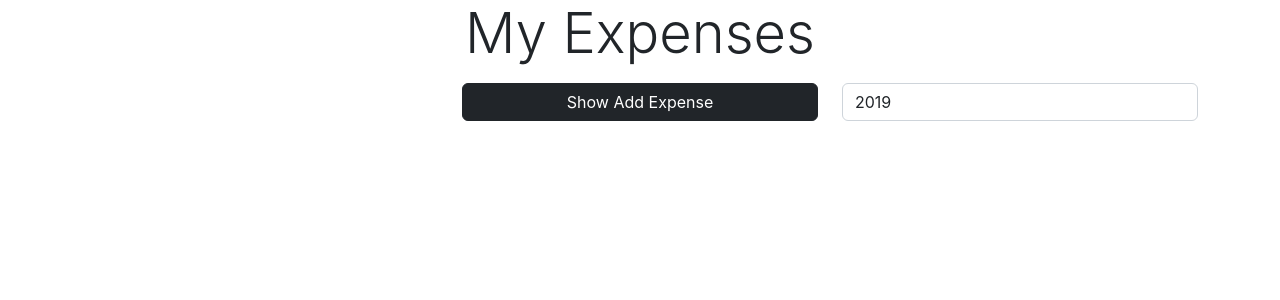
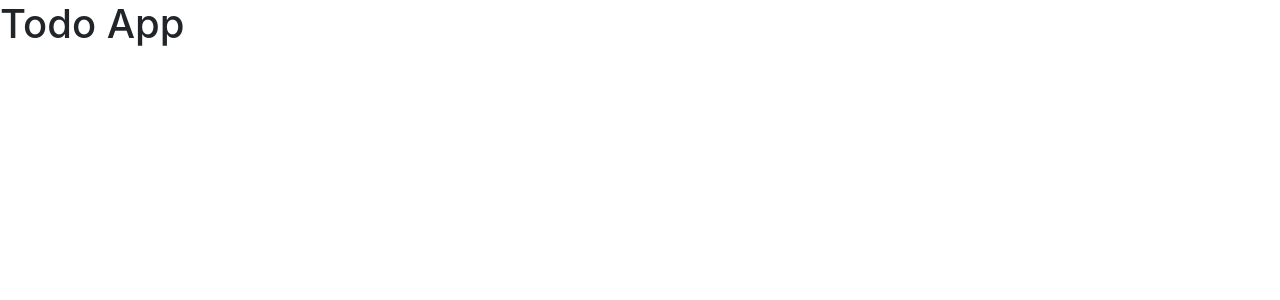
Before and after one commit to synergy2411/frontend-advanced-react, a React (Create React App) app: page / in a window 1280 px wide. Shown: the top 300 px of the page. Built offline with nearby package versions, Linux system fonts and the light colour scheme.

Commit message:
todo app added

```diff
--- a/src/App.js
+++ b/src/App.js
@@ -1,9 +1,11 @@
 import Expenses from "./Components/Expenses/Expenses";
+import Todo from "./Components/Todo/Todo";
 
 function App() {
   return (
     <div>
-      <Expenses />
+      {/* <Expenses /> */}
+      <Todo />
     </div>
   );
 }
--- a/src/Components/Expenses/Expenses.js
+++ b/src/Components/Expenses/Expenses.js
@@ -46,9 +46,8 @@ const Expenses = () => {
         setExpenses(filteredExpenses);
     }
 
-    const onFilterYear = selYear => {
-        setSelectedYear(selYear);       // << 2022
-    }
+    const onFilterYear = selYear => setSelectedYear(selYear);       // << 2022
+
 
     let filteredExp = expenses.filter(exp => exp.createdAt.getFullYear().toString() === selectedYear)
 
--- /dev/null
+++ b/src/Components/Todo/Todo.js
@@ -0,0 +1,10 @@
+const Todo = () => {
+
+    return (
+        <div>
+            <h1>Todo App</h1>
+        </div>
+    )
+}
+
+export default Todo;
```
